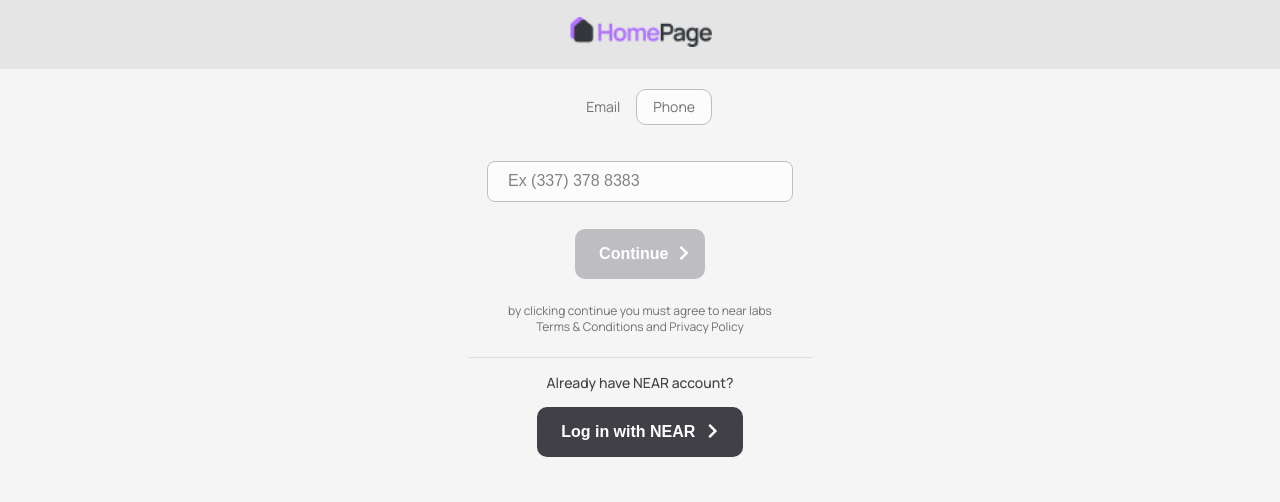
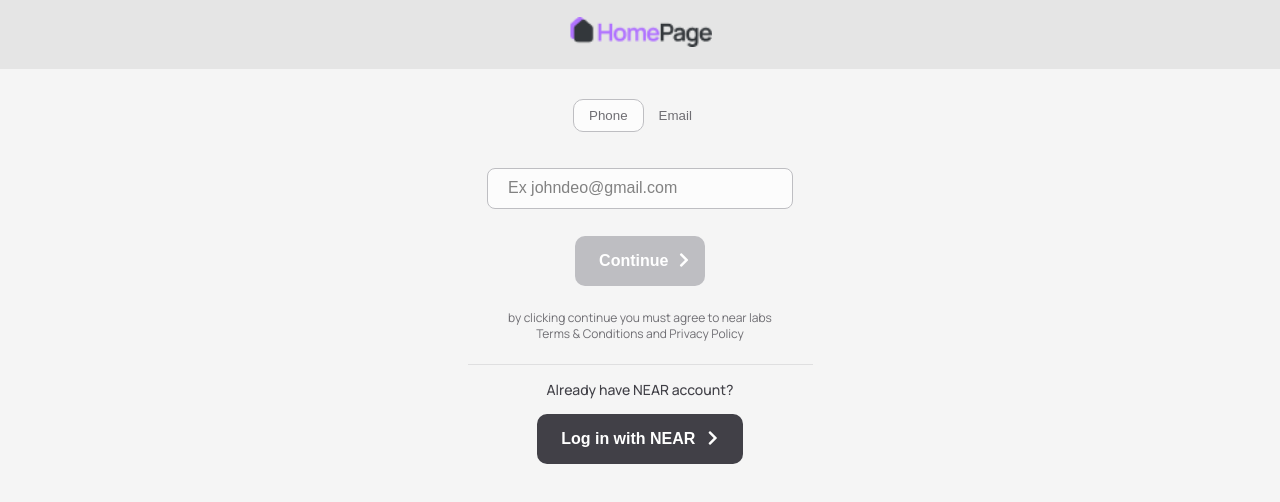
Before and after one commit to codetech989/new-crypto-react, a React (Create React App) app: page / in a window 1280 px wide. Shown: the top 502 px of the page. Built offline with nearby package versions, Linux system fonts and the light colour scheme.

Commit message:
###home page button completed in all aspects

```diff
--- a/src/App.tsx
+++ b/src/App.tsx
@@ -4,6 +4,7 @@
 import { Verification } from "./component/UI/RegEmail/Verification/Verification";
 import './App.css'
 import { BrowserRouter, Route,Routes } from "react-router-dom";
+
 function App() {
   return (
       <BrowserRouter>
--- a/src/component/UI/RegEmail/Login/Login.module.css
+++ b/src/component/UI/RegEmail/Login/Login.module.css
@@ -1,4 +1,3 @@
-
 
 .HeadMain{
     background-color: #E5E5E5;
@@ -156,3 +155,26 @@
     border-top: 1px solid #DFDFE0;
     margin: 22px 0 0 0;
 }
+
+ /*ali working css*/
+.switch-field{
+    margin-top: 30px;
+}
+.switch-field button{
+   border: none;
+    background: transparent;
+    padding: 8px 15px 8px 15px;
+    color: #6F6E73;
+    transition: all 0.1s ease-in-out;
+    border-radius: 10px;
+}
+.switch-field .clicked{
+    background-color: #FCFCFC;
+    box-shadow: none;
+    border: 1px solid #BEBEC2;
+}
+.switch-field .notClicked{
+    background-color: transparent;
+    box-shadow: none;
+    border: none;
+}
--- a/src/component/UI/RegEmail/Login/Login.tsx
+++ b/src/component/UI/RegEmail/Login/Login.tsx
@@ -1,79 +1,93 @@
-import React, {FC, useState, SyntheticEvent, useEffect} from 'react';
-import {Card} from '../../Card/Card';
+import React, { FC, useState, SyntheticEvent, useEffect } from 'react';
+import { Card } from '../../Card/Card';
 import styles from './Login.module.css';
 import HomeLogo from '../../../img/HomeLogo.png';
-// @ts-ignore
-import {Link, useNavigate } from "react-router-dom"
+import { Link, useNavigate } from "react-router-dom"
+import {saveEmail, savePhone} from "../../../../store/Actions/loginAction";
+import {useDispatch} from "react-redux"
+import {useAppDispatch} from "../../../../hooks/hooks";
 
 interface LoginProps {
 
 }
 
 export const Login: FC<LoginProps> = (props) => {
-    const push= useNavigate()
-    const [state, setState] = useState(false)
-    const [email, setEmail] = useState<string>()
-    const [phone, setPhone] = useState<string>()
+    const dispatch = useAppDispatch()
+    const push = useNavigate()
+    const [state, setState] = useState("email")
+    const [email, setEmail] = useState<string>("")
+    const [phone, setPhone] = useState<string>("")
 
-    const handleSubmit = (e: React.FormEvent<HTMLInputElement>) => {
+    const handleSubmit = (e: React.FormEvent<HTMLFormElement>) => {
 
         e.preventDefault()
+        if(state==="email"){
+            dispatch(saveEmail(email))
+        }
+        dispatch(savePhone(phone))
+        push('/verification')
 
     }
 
+    const onChangeEmail = () => {
+        setState("email")
+        setNewColors("clicked")
+        setColors("notClicked")
+    };
+    const onChangePhone = () => {
+        setState("phone")
+        setColors("clicked")
+        setNewColors("notClicked")
+    };
 
-    const onChange = (e: React.FormEvent<HTMLInputElement>): void => {
-        alert()
-        setState(false)
-        console.log(e.currentTarget.value)
-    };
+    const [working, setWorking] = useState(false)
+
+    useEffect(() => {
+        (phone?.length === 9 || email?.includes("@gmail.com")) && setWorking(!working)
+    }, [phone,email])
+
     const handlePhone = (e: React.FormEvent<HTMLInputElement>): void => {
         let phoneNumber = e.currentTarget!.value
         setPhone(phoneNumber);
     };
-    const [working, setWorking] = useState(false)
-    useEffect(()=>{
-        phone?.length ===9 && setWorking(!working)
-    },[phone])
+
     const handleEmail = (e: React.FormEvent<HTMLInputElement>): void => {
-        console.log(e.currentTarget!.value)
+        let emailAddress = e.currentTarget!.value
+        setEmail(emailAddress);
     };
 
+    const [colors, setColors] = useState<string>("clicked")
+    const [newColors, setNewColors] = useState<string>("notClicked")
     return (
         <>
             <header>
                 <div className={styles.HeadMain}>
                     <div className={styles.headBg}>
-                        <img src={HomeLogo}/>
+                        <img src={HomeLogo} />
                     </div>
-
                 </div>
-
             </header>
             <Card>
                 <div className={styles.LoginMain}>
                     <div className={styles.FormMain}>
-
-                        <form
+                        <div className={styles['switch-field']}>
+                            <button className={styles[`${colors}`]} onClick={onChangePhone}>Phone</button>
+                            <button className={styles[`${newColors}`]} onClick={onChangeEmail}>Email</button>
+                        </div>
+                        <form onSubmit={handleSubmit}
                         className={styles.LoginForm}>
-                            <div className={styles['switch-field']}>
-                                <input  type="radio" id="radio-three" name="switch-two" value="email" />
-                                <label htmlFor="radio-three">Email</label>
-                                <input onChange={()=>console.log("s")} type="radio" id="radio-four" name="switch-two" value="phone" checked/>
-                                <label htmlFor="radio-four">Phone</label>
-                            </div>
                             <div className={styles.formInput}>
-                                <input value={phone}
+                            {state === "phone" ?<input value={phone}
                                     onChange={handlePhone}
                                     type="text"
-                                       placeholder='Ex (337) 378 8383'/>
-                                {state&&<input value={email}
+                                    placeholder='Ex (337) 378 8383' />:
+                                <input
                                     onChange={handleEmail}
                                     type="text"
-                                                 placeholder='Ex johndeo@gmail.com'/>}
+                                    placeholder='Ex johndeo@gmail.com' />}
                             </div>
-                            <div className={working?styles.formbtn:styles.formbtn2}>
-                                <button type='submit' disabled={!working}>Continue <i className="fas fa-chevron-right"/></button>
+                            <div className={working ? styles.formbtn : styles.formbtn2}>
+                                <button type='submit' disabled={!working}>Continue <i className="fas fa-chevron-right" /></button>
                             </div>
                         </form>
                         <div className={styles.termdata}>
@@ -89,14 +103,13 @@
                                 <p>Already have NEAR account?</p>
                                 <div className={`${styles.formbtnextra}`}>
                                     <Link to="/createnear">
-                                        <button onClick={()=>push('/verification')}>Log in with NEAR <i className="fas fa-chevron-right"/>
+                                        <button onClick={() => push('/verification')}>Log in with NEAR <i className="fas fa-chevron-right" />
                                         </button>
                                     </Link>
                                 </div>
                             </div>
                         </div>
                     </div>
-
                 </div>
             </Card>
         </>
--- /dev/null
+++ b/src/hooks/hooks.ts
@@ -0,0 +1,6 @@
+import { TypedUseSelectorHook, useDispatch, useSelector } from 'react-redux'
+import type { RootState, AppDispatch } from '../store/store'
+
+// Use throughout your app instead of plain `useDispatch` and `useSelector`
+export const useAppDispatch = () => useDispatch<AppDispatch>()
+export const useAppSelector: TypedUseSelectorHook<RootState> = useSelector
--- a/src/index.tsx
+++ b/src/index.tsx
@@ -3,10 +3,14 @@
 import './index.css';
 import App from './App';
 import reportWebVitals from './reportWebVitals';
+import {store} from './store/store'
+import { Provider } from 'react-redux'
 
 ReactDOM.render(
   <React.StrictMode>
-    <App />
+      <Provider store={store}>
+          <App />
+      </Provider>
   </React.StrictMode>,
   document.getElementById('root')
 );
--- /dev/null
+++ b/src/store/Actions/loginAction.ts
@@ -0,0 +1,19 @@
+import React from "react";
+
+export const ADD_EMAIL = 'STORE_BRANDS'
+export const STORE_PHONE ='STORE_PHONE'
+
+export const savePhone = (res:string|undefined) => {
+    return {
+        type: 'STORE_PHONE',
+        res
+    }
+}
+
+// save single brand
+export const saveEmail = (res:string|undefined) => {
+    return {
+        type: 'ADD_EMAIL',
+        res
+    }
+}
--- /dev/null
+++ b/src/store/Reducers/loginReducers.ts
@@ -0,0 +1,24 @@
+import * as actionTypes from '../Actions/loginAction'
+
+const initialState = {
+    loginEmail: '',
+    loginPhone: '',
+}
+
+export const loginReducer = (state = initialState, action:any) => {
+    switch (action.type) {
+        case actionTypes.ADD_EMAIL:
+            console.log(action)
+            return {
+                ...state,
+
+                loginEmail: action.value
+            }
+        case actionTypes.STORE_PHONE:
+            return {
+                ...state,
+                // loginPhone:action
+            }
+    }
+    return state
+}
--- /dev/null
+++ b/src/store/store.tsx
@@ -0,0 +1,13 @@
+import {applyMiddleware, configureStore,createStore} from '@reduxjs/toolkit'
+import {loginReducer} from './Reducers/loginReducers'
+import thunk from 'redux-thunk'
+import { composeWithDevTools } from 'redux-devtools-extension'
+
+export const store = createStore(loginReducer,composeWithDevTools(
+    applyMiddleware(thunk)
+)
+)
+// Infer the `RootState` and `AppDispatch` types from the store itself
+export type RootState = ReturnType<typeof store.getState>
+// Inferred type: {posts: PostsState, comments: CommentsState, users: UsersState}
+export type AppDispatch = typeof store.dispatch
```
Also changed, not shown: package.json (+7 -1 lines), 1 other file (tests, documents, lock files or other folders). Lines whose indentation alone changed are shown as unchanged.
